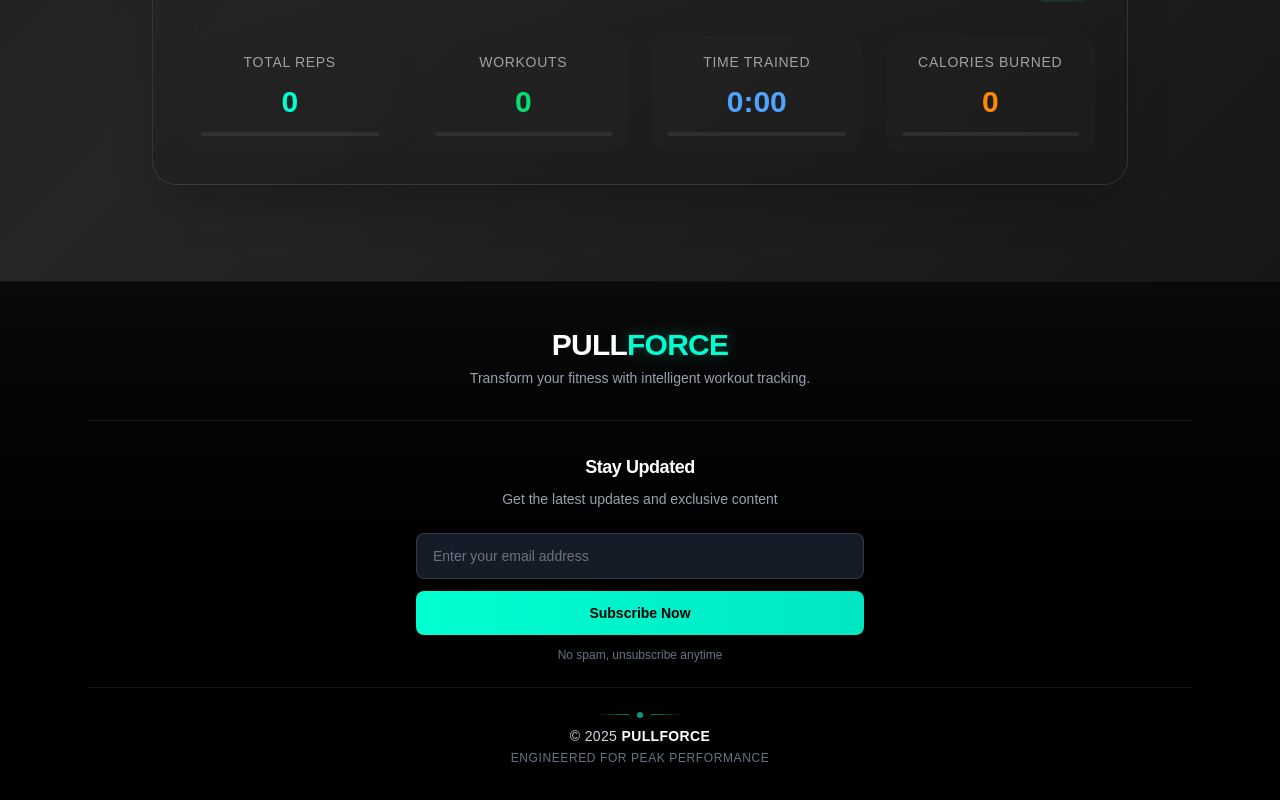
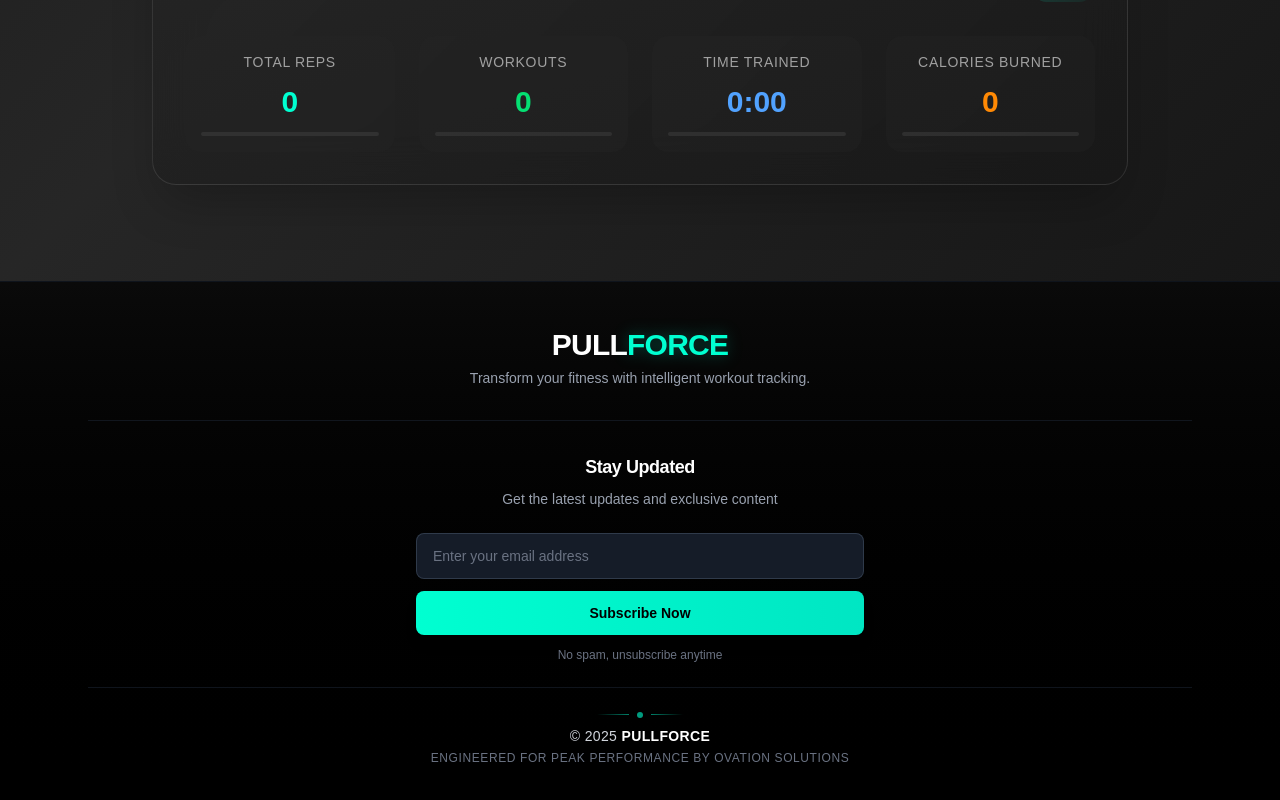
Before and after one commit to JDelott/pullup, a Next.js app: page / in a window 1280 px wide. Shown: the part 4845-5645 px from the top of the page. Built offline with nearby package versions, Linux system fonts and the light colour scheme.

Commit message:
git check test in terminal

```diff
--- a/src/components/Footer.tsx
+++ b/src/components/Footer.tsx
@@ -66,7 +66,7 @@ const Footer = () => {
               © {currentYear} <span className="text-white font-bold">PULLFORCE</span>
             </p>
             <p className="text-gray-500 text-xs tracking-wider uppercase font-light">
-              Engineered for peak performance
+              Engineered for peak performance by ovation solutions
             </p>
           </div>
         </div>
```
